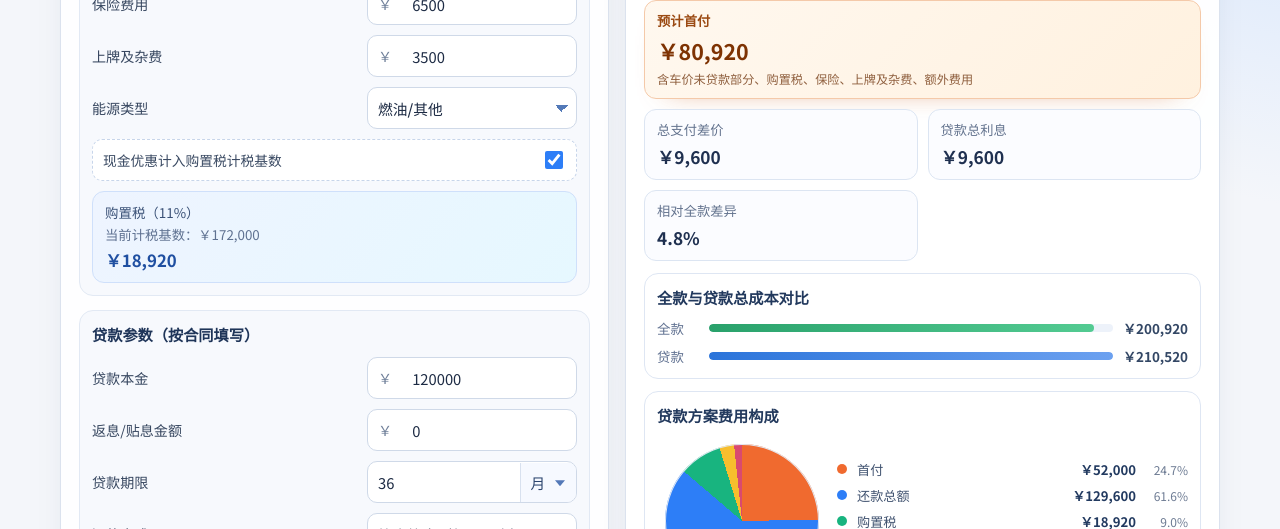
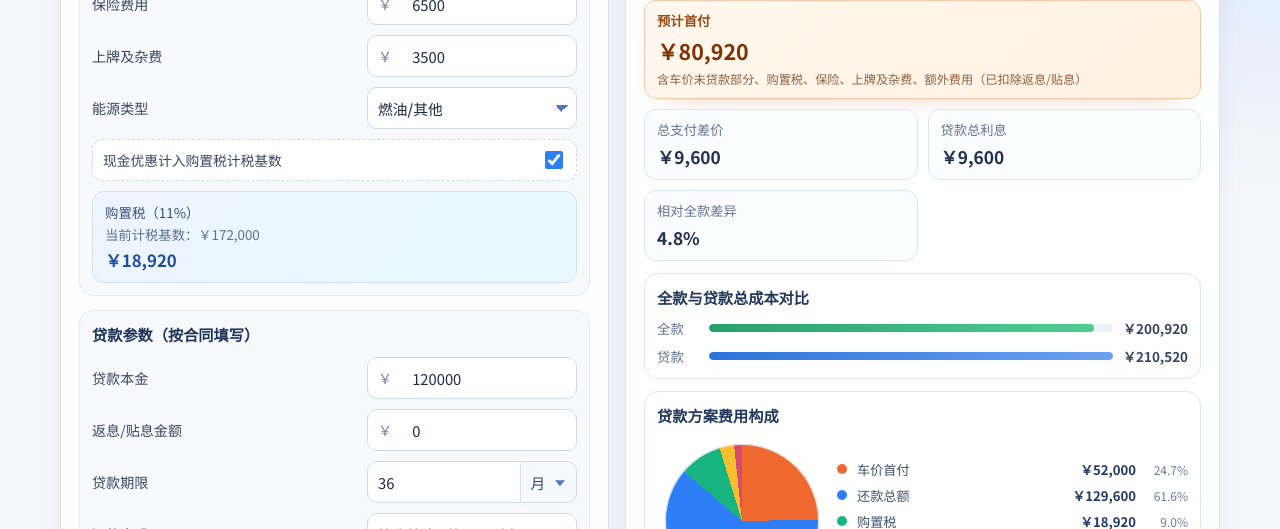
Before and after one commit to AnswerYYY/car-calculate-web, a Vue app: page / in a window 1280 px wide. Shown: the part 654-1183 px from the top of the page. Built offline with nearby package versions, Linux system fonts and the light colour scheme.

Commit message:
✨feat(App): 更新购车计算器逻辑，调整首付计算和界面文本，优化用户体验

```diff
--- a/src/App.vue
+++ b/src/App.vue
@@ -265,7 +265,7 @@
             <article class="kpi-item initial-payment">
               <span>预计首付</span>
               <strong>{{ formatMoney(estimatedInitialPayment) }}</strong>
-              <small>含车价未贷款部分、购置税、保险、上牌及杂费、额外费用</small>
+              <small>含车价未贷款部分、购置税、保险、上牌及杂费、额外费用（已扣除返息/贴息）</small>
             </article>
             <article class="kpi-item">
               <span>总支付差价</span>
@@ -572,7 +572,7 @@
   })
 
   const estimatedInitialPayment = computed(() => {
-    return comparison.value.loanPlan.downPayment + comparison.value.loanPlan.purchaseTax + normalize(form.otherFee) + normalize(form.insuranceFee) + normalize(form.cashExtraFee)
+    return comparison.value.loanPlan.downPayment + comparison.value.loanPlan.purchaseTax + normalize(form.otherFee) + normalize(form.insuranceFee) + normalize(form.cashExtraFee) - normalize(form.interestRebate)
   })
 
   const totalDiffText = computed(() => {
@@ -609,7 +609,7 @@
     const isLoan = form.activePlan === "loan"
     const segments = isLoan
       ? [
-          { label: "首付", value: comparison.value.loanPlan.downPayment, color: palette[0] },
+          { label: "车价首付", value: comparison.value.loanPlan.downPayment, color: palette[0] },
           { label: "还款总额", value: comparison.value.loanPlan.totalRepayment, color: palette[1] },
           { label: "购置税", value: autoPurchaseTax.value, color: palette[2] },
           { label: "保险", value: normalize(form.insuranceFee), color: palette[3] },
--- a/src/constants/defaults.js
+++ b/src/constants/defaults.js
@@ -4,7 +4,7 @@ export const DEFAULTS = {
   cashDiscount: 8000,
   totalReliefDiscount: 0,
   vehicleEnergyType: "fuel",
-  purchaseYear: 2026,
+  purchaseYear: new Date().getFullYear(),
   nevInCatalog: true,
   discountAffectsTax: true,
   insuranceFee: 6500,
@@ -17,5 +17,5 @@ export const DEFAULTS = {
   equalInstallmentPayment: 3600,
   equalPrincipalFirstPayment: 4200,
   interestRebate: 0,
-  earlyRepaymentMonth: 0
-};
+  earlyRepaymentMonth: 0,
+}
```
